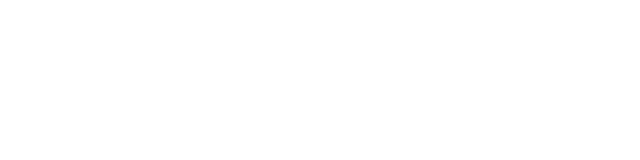
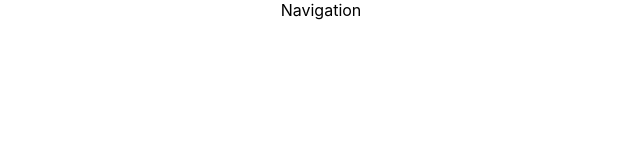
Before and after one commit to badihaki/phase-2-project, a React (Create React App) app in the folder flatiron-p2-final-app/: page / in a window 1280 px wide. Shown: the top 160 px of the page, without its empty margins (319-959 px from the left). Built offline with nearby package versions, Linux system fonts and the light colour scheme.

Commit message:
put switch component into App, starting development of route components

```diff
--- a/flatiron-p2-final-app/src/components/App.js
+++ b/flatiron-p2-final-app/src/components/App.js
@@ -1,12 +1,19 @@
 import React from 'react';
 import '../App.css';
+import { Route, Switch } from "react-router-dom";
+import NavBar from './NavigationBar';
 import Home from './Home';
-import { Route, Switch } from "react-router-dom";
 
 function App() {
   return (
     <div className="App">
       {/* nav bar and nav links to all resources */}
+      <NavBar />
+      <Switch>
+        <Route>
+          {/* components here */}
+        </Route>
+      </Switch>
     </div>
   );
 }
--- a/flatiron-p2-final-app/src/components/NavigationBar.js
+++ b/flatiron-p2-final-app/src/components/NavigationBar.js
@@ -0,0 +1,11 @@
+import React from 'react';
+
+function NavBar(){
+    return (
+        <div>
+            Navigation
+        </div>
+    )
+}
+
+export default NavBar;
```
